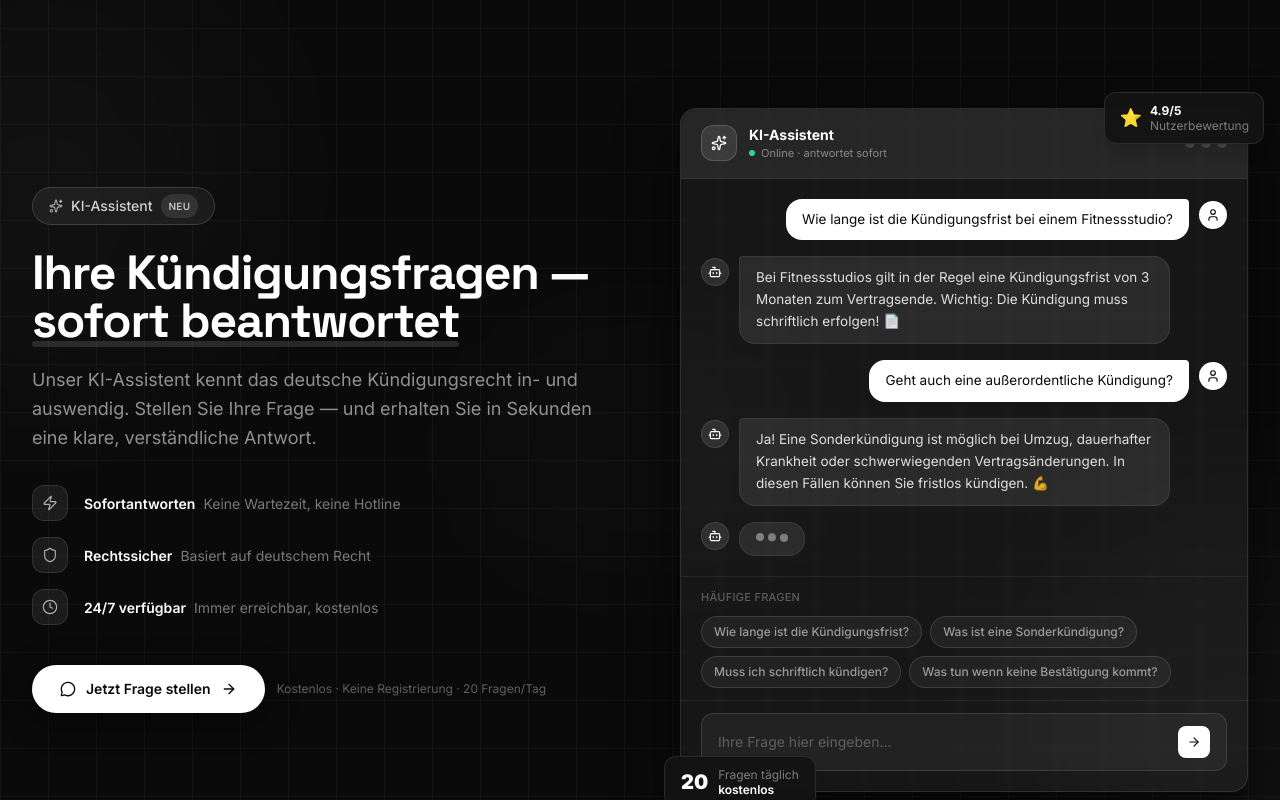
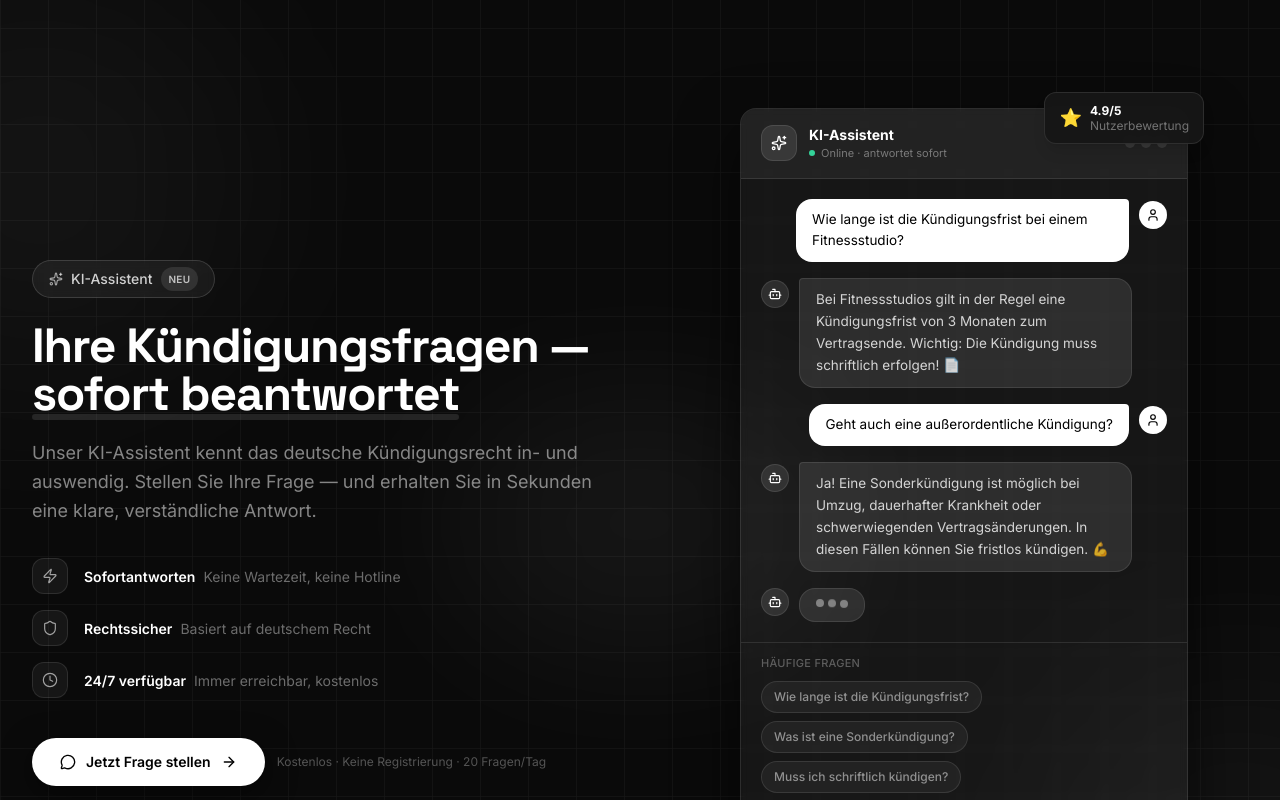
Before and after one commit to markedann-dotcom/kundigungsheld.de, a Next.js app: page / in a window 1280 px wide. Shown: the part 8960-9760 px from the top of the page. Built offline with nearby package versions, Linux system fonts and the light colour scheme.

Commit message:
update ai section

```diff
--- a/components/ai-assistant-section.tsx
+++ b/components/ai-assistant-section.tsx
@@ -30,7 +30,7 @@ export function AiAssistantSection() {
   }
 
   return (
-    <section id="ki-assistent" className="relative overflow-hidden py-24 lg:py-32" style={{ backgroundColor: "#0a0a0a" }}>
+    <section id="ki-assistent" className="relative overflow-hidden py-24 lg:py-32 bg-[#0a0a0a]">
 
       {/* Сетка */}
       <div
@@ -43,9 +43,9 @@ export function AiAssistantSection() {
 
       {/* Световые пятна */}
       <div className="pointer-events-none absolute inset-0">
-        <div className="absolute -left-40 top-0 h-[400px] w-[400px] rounded-full blur-[120px]" style={{ backgroundColor: "rgba(255,255,255,0.04)" }} />
-        <div className="absolute -right-40 bottom-0 h-[400px] w-[400px] rounded-full blur-[120px]" style={{ backgroundColor: "rgba(255,255,255,0.04)" }} />
-        <div className="absolute left-1/2 top-1/2 h-64 w-96 -translate-x-1/2 -translate-y-1/2 rounded-full blur-[80px]" style={{ backgroundColor: "rgba(255,255,255,0.02)" }} />
+        <div className="absolute -left-40 top-0 h-[400px] w-[400px] rounded-full blur-[120px] bg-white/5" />
+        <div className="absolute -right-40 bottom-0 h-[400px] w-[400px] rounded-full blur-[120px] bg-white/5" />
+        <div className="absolute left-1/2 top-1/2 h-64 w-96 -translate-x-1/2 -translate-y-1/2 rounded-full blur-[80px] bg-white/5" />
       </div>
 
       <div className="relative mx-auto max-w-7xl px-4 lg:px-8">
@@ -54,10 +54,10 @@ export function AiAssistantSection() {
           {/* ── Left ── */}
           <div>
             <AnimateIn>
-              <div className="inline-flex items-center gap-2 rounded-full border border-white/15 px-4 py-1.5 text-sm font-medium text-white/80 backdrop-blur-sm" style={{ backgroundColor: "rgba(255,255,255,0.06)" }}>
+              <div className="inline-flex items-center gap-2 rounded-full border border-white/15 px-4 py-1.5 text-sm font-medium text-white/80 backdrop-blur-sm bg-white/5">
                 <Sparkles className="h-3.5 w-3.5 text-white/60" />
                 KI-Assistent
-                <span className="rounded-full px-2 py-0.5 text-[10px] font-semibold uppercase tracking-wide text-white/70" style={{ backgroundColor: "rgba(255,255,255,0.1)" }}>
+                <span className="rounded-full px-2 py-0.5 text-[10px] font-semibold uppercase tracking-wide text-white/70 bg-white/10">
                   NEU
                 </span>
               </div>
@@ -68,13 +68,13 @@ export function AiAssistantSection() {
                 Ihre Kündigungsfragen —{" "}
                 <span className="relative">
                   <span className="relative z-10">sofort beantwortet</span>
-                  <span className="absolute bottom-1 left-0 z-0 h-[6px] w-full rounded-sm" style={{ backgroundColor: "rgba(255,255,255,0.12)" }} />
+                  <span className="absolute bottom-1 left-0 z-0 h-[6px] w-full rounded-sm bg-white/10" />
                 </span>
               </h2>
             </AnimateIn>
 
             <AnimateIn delay={150}>
-              <p className="mt-5 text-lg leading-relaxed" style={{ color: "rgba(255,255,255,0.55)" }}>
+              <p className="mt-5 text-lg leading-relaxed text-white/50">
                 Unser KI-Assistent kennt das deutsche Kündigungsrecht in- und auswendig. Stellen Sie Ihre Frage — und erhalten Sie in Sekunden eine klare, verständliche Antwort.
               </p>
             </AnimateIn>
@@ -83,12 +83,12 @@ export function AiAssistantSection() {
               <div className="mt-8 flex flex-col gap-4">
                 {FEATURES.map((f) => (
                   <div key={f.title} className="flex items-center gap-4">
-                    <div className="flex h-9 w-9 shrink-0 items-center justify-center rounded-xl" style={{ backgroundColor: "rgba(255,255,255,0.07)", border: "1px solid rgba(255,255,255,0.1)" }}>
-                      <f.icon className="h-4 w-4" style={{ color: "rgba(255,255,255,0.65)" }} strokeWidth={1.75} />
+                    <div className="flex h-9 w-9 shrink-0 items-center justify-center rounded-xl bg-white/5 border border-white/10">
+                      <f.icon className="h-4 w-4 text-white/60" strokeWidth={1.75} />
                     </div>
                     <div>
                       <span className="text-sm font-semibold text-white">{f.title}</span>
-                      <span className="ml-2 text-sm" style={{ color: "rgba(255,255,255,0.45)" }}>{f.desc}</span>
+                      <span className="ml-2 text-sm text-white/40">{f.desc}</span>
                     </div>
                   </div>
                 ))}
@@ -99,14 +99,13 @@ export function AiAssistantSection() {
               <div className="mt-10 flex flex-col gap-3 sm:flex-row sm:items-center">
                 <button
                   onClick={openChat}
-                  className="group inline-flex items-center gap-2.5 rounded-full bg-white px-7 py-3.5 text-sm font-semibold transition-all duration-300 hover:scale-[1.02] hover:bg-white/90"
-                  style={{ color: "#0a0a0a", boxShadow: "0 8px 30px rgba(0,0,0,0.5)" }}
+                  className="group inline-flex items-center gap-2.5 rounded-full bg-white px-7 py-3.5 text-sm font-semibold text-black transition-all duration-300 hover:scale-[1.02] hover:bg-white/90 shadow-[0_8px_30px_rgba(0,0,0,0.5)]"
                 >
                   <MessageCircle className="h-4 w-4" />
                   Jetzt Frage stellen
                   <ArrowRight className="h-4 w-4 transition-transform group-hover:translate-x-0.5" />
                 </button>
-                <p className="text-xs" style={{ color: "rgba(255,255,255,0.35)" }}>
+                <p className="text-xs text-white/30">
                   Kostenlos · Keine Registrierung · 20 Fragen/Tag
                 </p>
               </div>
@@ -115,28 +114,28 @@ export function AiAssistantSection() {
 
           {/* ── Right: Chat Preview ── */}
           <AnimateIn delay={180}>
-            <div className="relative">
-              <div className="pointer-events-none absolute inset-x-6 -bottom-4 top-6 -z-10 rounded-3xl blur-2xl" style={{ backgroundColor: "rgba(255,255,255,0.04)" }} />
-              <div className="overflow-hidden rounded-2xl shadow-2xl backdrop-blur-sm" style={{ backgroundColor: "rgba(255,255,255,0.05)", border: "1px solid rgba(255,255,255,0.1)", boxShadow: "0 25px 60px rgba(0,0,0,0.6)" }}>
+            <div className="relative mt-8 lg:mt-0 mx-auto max-w-md w-full">
+              <div className="pointer-events-none absolute inset-x-6 -bottom-4 top-6 -z-10 rounded-3xl blur-2xl bg-white/5" />
+              <div className="overflow-hidden rounded-2xl shadow-2xl backdrop-blur-sm bg-white/5 border border-white/10 shadow-[0_25px_60px_rgba(0,0,0,0.6)]">
 
                 {/* Header */}
-                <div className="flex items-center justify-between px-5 py-4" style={{ backgroundColor: "rgba(255,255,255,0.07)", borderBottom: "1px solid rgba(255,255,255,0.08)" }}>
+                <div className="flex items-center justify-between px-5 py-4 bg-white/5 border-b border-white/10">
                   <div className="flex items-center gap-3">
-                    <div className="flex h-9 w-9 items-center justify-center rounded-xl" style={{ backgroundColor: "rgba(255,255,255,0.1)", border: "1px solid rgba(255,255,255,0.15)" }}>
+                    <div className="flex h-9 w-9 items-center justify-center rounded-xl bg-white/10 border border-white/10">
                       <Sparkles className="h-4 w-4 text-white" />
                     </div>
                     <div>
                       <div className="text-sm font-bold text-white">KI-Assistent</div>
-                      <div className="flex items-center gap-1.5 text-[11px]" style={{ color: "rgba(255,255,255,0.45)" }}>
+                      <div className="flex items-center gap-1.5 text-[11px] text-white/40">
                         <span className="h-1.5 w-1.5 rounded-full bg-emerald-400" />
                         Online · antwortet sofort
                       </div>
                     </div>
                   </div>
                   <div className="flex items-center gap-1.5">
-                    <div className="h-2.5 w-2.5 rounded-full" style={{ backgroundColor: "rgba(255,255,255,0.15)" }} />
-                    <div className="h-2.5 w-2.5 rounded-full" style={{ backgroundColor: "rgba(255,255,255,0.15)" }} />
-                    <div className="h-2.5 w-2.5 rounded-full" style={{ backgroundColor: "rgba(255,255,255,0.15)" }} />
+                    <div className="h-2.5 w-2.5 rounded-full bg-white/10" />
+                    <div className="h-2.5 w-2.5 rounded-full bg-white/10" />
+                    <div className="h-2.5 w-2.5 rounded-full bg-white/10" />
                   </div>
                 </div>
 
@@ -144,71 +143,67 @@ export function AiAssistantSection() {
                 <div className="space-y-4 p-5">
                   {DEMO_MESSAGES.map((msg, i) => (
                     <div key={i} className={`flex gap-2.5 ${msg.role === "user" ? "flex-row-reverse" : "flex-row"}`}>
-                      <div className="flex h-7 w-7 shrink-0 items-center justify-center rounded-full mt-0.5"
-                        style={msg.role === "user"
-                          ? { backgroundColor: "#ffffff", color: "#0a0a0a" }
-                          : { backgroundColor: "rgba(255,255,255,0.1)", border: "1px solid rgba(255,255,255,0.1)", color: "white" }}>
+                      <div className={`flex h-7 w-7 shrink-0 items-center justify-center rounded-full mt-0.5 ${msg.role === "user" ? "bg-white text-black" : "bg-white/10 border border-white/10 text-white"}`}>
                         {msg.role === "user" ? <User className="h-3.5 w-3.5" /> : <Bot className="h-3.5 w-3.5" />}
                       </div>
-                      <div className="max-w-[82%] px-4 py-2.5 text-[13.5px] leading-relaxed"
-                        style={msg.role === "user"
-                          ? { backgroundColor: "#ffffff", color: "#0a0a0a", borderRadius: "16px 4px 16px 16px" }
-                          : { backgroundColor: "rgba(255,255,255,0.09)", color: "rgba(255,255,255,0.85)", border: "1px solid rgba(255,255,255,0.07)", borderRadius: "4px 16px 16px 16px" }}>
+                      <div className={`max-w-[82%] px-4 py-2.5 text-[13.5px] leading-relaxed ${msg.role === "user" ? "bg-white text-black rounded-[16px_4px_16px_16px]" : "bg-white/10 text-white/80 border border-white/10 rounded-[4px_16px_16px_16px]"}`}>
                         {msg.text}
                       </div>
                     </div>
                   ))}
+
+                  {/* Typing Indicator */}
                   <div className="flex gap-2.5">
-                    <div className="flex h-7 w-7 items-center justify-center rounded-full shrink-0" style={{ backgroundColor: "rgba(255,255,255,0.1)", border: "1px solid rgba(255,255,255,0.1)" }}>
+                    <div className="flex h-7 w-7 items-center justify-center rounded-full shrink-0 bg-white/10 border border-white/10">
                       <Bot className="h-3.5 w-3.5 text-white" />
                     </div>
-                    <div className="flex items-center gap-1 rounded-2xl px-4 py-3" style={{ backgroundColor: "rgba(255,255,255,0.09)", border: "1px solid rgba(255,255,255,0.07)" }}>
-                      <span className="h-2 w-2 rounded-full animate-bounce" style={{ backgroundColor: "rgba(255,255,255,0.4)", animationDelay: "0ms" }} />
-                      <span className="h-2 w-2 rounded-full animate-bounce" style={{ backgroundColor: "rgba(255,255,255,0.4)", animationDelay: "150ms" }} />
-                      <span className="h-2 w-2 rounded-full animate-bounce" style={{ backgroundColor: "rgba(255,255,255,0.4)", animationDelay: "300ms" }} />
+                    <div className="flex items-center gap-1 rounded-2xl px-4 py-3 bg-white/10 border border-white/10">
+                      <span className="h-2 w-2 rounded-full animate-bounce bg-white/40" style={{ animationDelay: "0ms" }} />
+                      <span className="h-2 w-2 rounded-full animate-bounce bg-white/40" style={{ animationDelay: "150ms" }} />
+                      <span className="h-2 w-2 rounded-full animate-bounce bg-white/40" style={{ animationDelay: "300ms" }} />
                     </div>
                   </div>
                 </div>
 
                 {/* Quick questions */}
-                <div className="px-5 pb-3 pt-3" style={{ borderTop: "1px solid rgba(255,255,255,0.07)" }}>
-                  <p className="mb-2.5 text-[11px] font-medium uppercase tracking-wide" style={{ color: "rgba(255,255,255,0.3)" }}>Häufige Fragen</p>
+                <div className="px-5 pb-3 pt-3 border-t border-white/10">
+                  <p className="mb-2.5 text-[11px] font-medium uppercase tracking-wide text-white/30">Häufige Fragen</p>
                   <div className="flex flex-wrap gap-2">
                     {QUICK_QUESTIONS.map((q) => (
-                      <button key={q} onClick={openChat}
-                        className="rounded-full px-3 py-1.5 text-[12px] font-medium transition-all duration-200"
-                        style={{ border: "1px solid rgba(255,255,255,0.12)", backgroundColor: "rgba(255,255,255,0.05)", color: "rgba(255,255,255,0.55)" }}
-                        onMouseEnter={e => { const b = e.currentTarget as HTMLButtonElement; b.style.backgroundColor = "rgba(255,255,255,0.12)"; b.style.borderColor = "rgba(255,255,255,0.25)"; b.style.color = "white" }}
-                        onMouseLeave={e => { const b = e.currentTarget as HTMLButtonElement; b.style.backgroundColor = "rgba(255,255,255,0.05)"; b.style.borderColor = "rgba(255,255,255,0.12)"; b.style.color = "rgba(255,255,255,0.55)" }}
-                      >{q}</button>
+                      <button
+                        key={q}
+                        onClick={openChat}
+                        className="rounded-full px-3 py-1.5 text-[12px] font-medium transition-all duration-200 border border-white/10 bg-white/5 text-white/50 hover:bg-white/10 hover:border-white/20 hover:text-white"
+                      >
+                        {q}
+                      </button>
                     ))}
                   </div>
                 </div>
 
                 {/* Input */}
-                <div className="px-5 pb-5 pt-3" style={{ borderTop: "1px solid rgba(255,255,255,0.07)" }}>
-                  <button onClick={openChat}
-                    className="group flex w-full items-center gap-3 rounded-xl px-4 py-3 transition-all duration-200"
-                    style={{ border: "1px solid rgba(255,255,255,0.12)", backgroundColor: "rgba(255,255,255,0.05)" }}
-                    onMouseEnter={e => { const b = e.currentTarget as HTMLButtonElement; b.style.backgroundColor = "rgba(255,255,255,0.09)"; b.style.borderColor = "rgba(255,255,255,0.22)" }}
-                    onMouseLeave={e => { const b = e.currentTarget as HTMLButtonElement; b.style.backgroundColor = "rgba(255,255,255,0.05)"; b.style.borderColor = "rgba(255,255,255,0.12)" }}
+                <div className="px-5 pb-5 pt-3 border-t border-white/10">
+                  <button
+                    onClick={openChat}
+                    className="group flex w-full items-center gap-3 rounded-xl px-4 py-3 transition-all duration-200 border border-white/10 bg-white/5 hover:bg-white/10 hover:border-white/20"
                   >
-                    <span className="flex-1 text-left text-sm" style={{ color: "rgba(255,255,255,0.28)" }}>Ihre Frage hier eingeben...</span>
-                    <div className="flex h-8 w-8 shrink-0 items-center justify-center rounded-lg bg-white" style={{ color: "#0a0a0a" }}>
+                    <span className="flex-1 text-left text-sm text-white/30 group-hover:text-white/50 transition-colors">Ihre Frage hier eingeben...</span>
+                    <div className="flex h-8 w-8 shrink-0 items-center justify-center rounded-lg bg-white text-black">
                       <ArrowRight className="h-3.5 w-3.5 transition-transform group-hover:translate-x-0.5" />
                     </div>
                   </button>
                 </div>
               </div>
 
-              <div className="absolute -bottom-4 -left-4 flex items-center gap-2.5 rounded-xl px-4 py-2.5 shadow-lg backdrop-blur-sm" style={{ backgroundColor: "rgba(20,20,20,0.95)", border: "1px solid rgba(255,255,255,0.1)" }}>
+              {/* Floating Badges - Responsive Fix (left-4 on mobile, -left-4 on desktop) */}
+              <div className="absolute -bottom-4 left-4 sm:-left-4 flex items-center gap-2.5 rounded-xl px-4 py-2.5 shadow-lg backdrop-blur-sm bg-neutral-900/95 border border-white/10">
                 <div className="text-xl font-black text-white">20</div>
-                <div className="text-xs leading-tight" style={{ color: "rgba(255,255,255,0.45)" }}>Fragen täglich<br /><span className="font-semibold text-white">kostenlos</span></div>
+                <div className="text-xs leading-tight text-white/40">Fragen täglich<br /><span className="font-semibold text-white">kostenlos</span></div>
               </div>
 
-              <div className="absolute -right-4 -top-4 flex items-center gap-2 rounded-xl px-3.5 py-2.5 shadow-lg backdrop-blur-sm" style={{ backgroundColor: "rgba(20,20,20,0.95)", border: "1px solid rgba(255,255,255,0.1)" }}>
+              <div className="absolute -top-4 right-4 sm:-right-4 flex items-center gap-2 rounded-xl px-3.5 py-2.5 shadow-lg backdrop-blur-sm bg-neutral-900/95 border border-white/10">
                 <span className="text-lg">⭐</span>
-                <div className="text-xs leading-tight" style={{ color: "rgba(255,255,255,0.45)" }}><span className="font-bold text-white">4.9/5</span><br />Nutzerbewertung</div>
+                <div className="text-xs leading-tight text-white/40"><span className="font-bold text-white">4.9/5</span><br />Nutzerbewertung</div>
               </div>
             </div>
           </AnimateIn>
```
